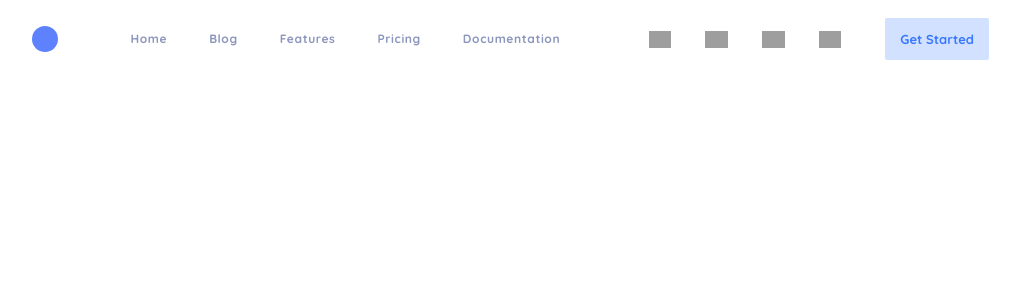
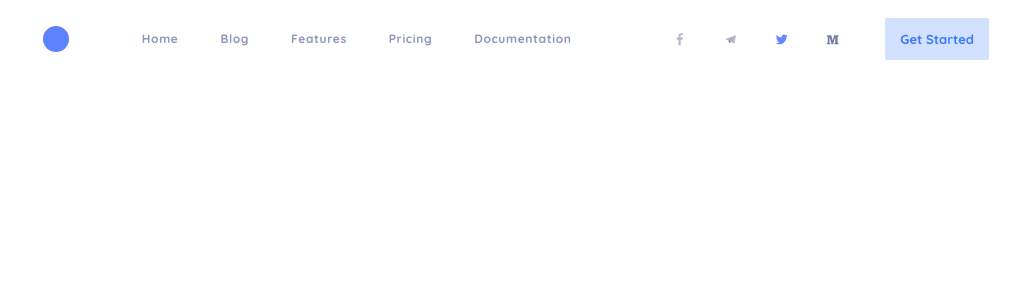
Before and after one commit to amina-yassin1901/project1-react, a React (Vite) app: page / in a window 1280 px wide. Shown: the top 300 px of the page, without its empty margins (174-1194 px from the left). Built offline with nearby package versions, Linux system fonts and the light colour scheme; grey boxes are pictures that could not be loaded.

Commit message:
fix icons

```diff
--- a/src/components/headerSection/header/index.jsx
+++ b/src/components/headerSection/header/index.jsx
@@ -3,14 +3,18 @@ import NavMenu from "../navMenu";
 import styles from "./styles.module.css";
 import Links from "../links";
 import Btn from "../btn";
+import facebookIcon from "/src/assets/icons/facebook.svg";
+import telegramIcon from "/src/assets/icons/telegram.svg";
+import twitterIcon from "/src/assets/icons/twitter.svg";
+import mediumIcon from "/src/assets/icons/medium.svg";
 
 function Header() {
   const navMenuValue = ["Home", "Blog", "Features", "Pricing", "Documentation"];
   const linksItems = [
-    { id: 1, label: "Facebook", icon: "../../assets/icons/facebook.svg" },
-    { id: 2, label: "Telegram", icon: "../../assets/icons/telegram.svg" },
-    { id: 3, label: "Twitter", icon: "../../assets/icons/twitter.svg" },
-    { id: 4, label: "Medium", icon: "../../assets/icons/medium.svg" },
+    { id: 1, label: "Facebook", icon: facebookIcon },
+    { id: 2, label: "Telegram", icon: telegramIcon },
+    { id: 3, label: "Twitter", icon: twitterIcon },
+    { id: 4, label: "Medium", icon: mediumIcon },
   ];
   return (
     <header className={styles.header}>
```
